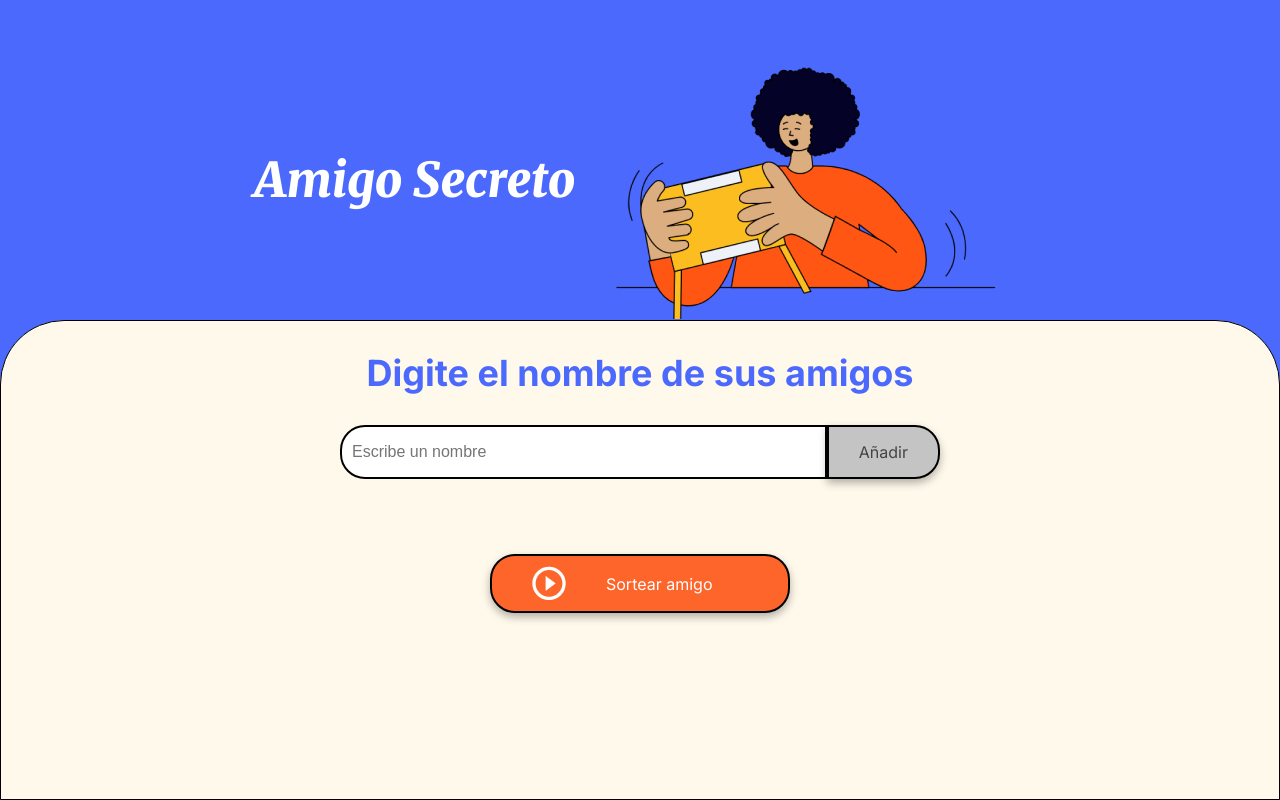
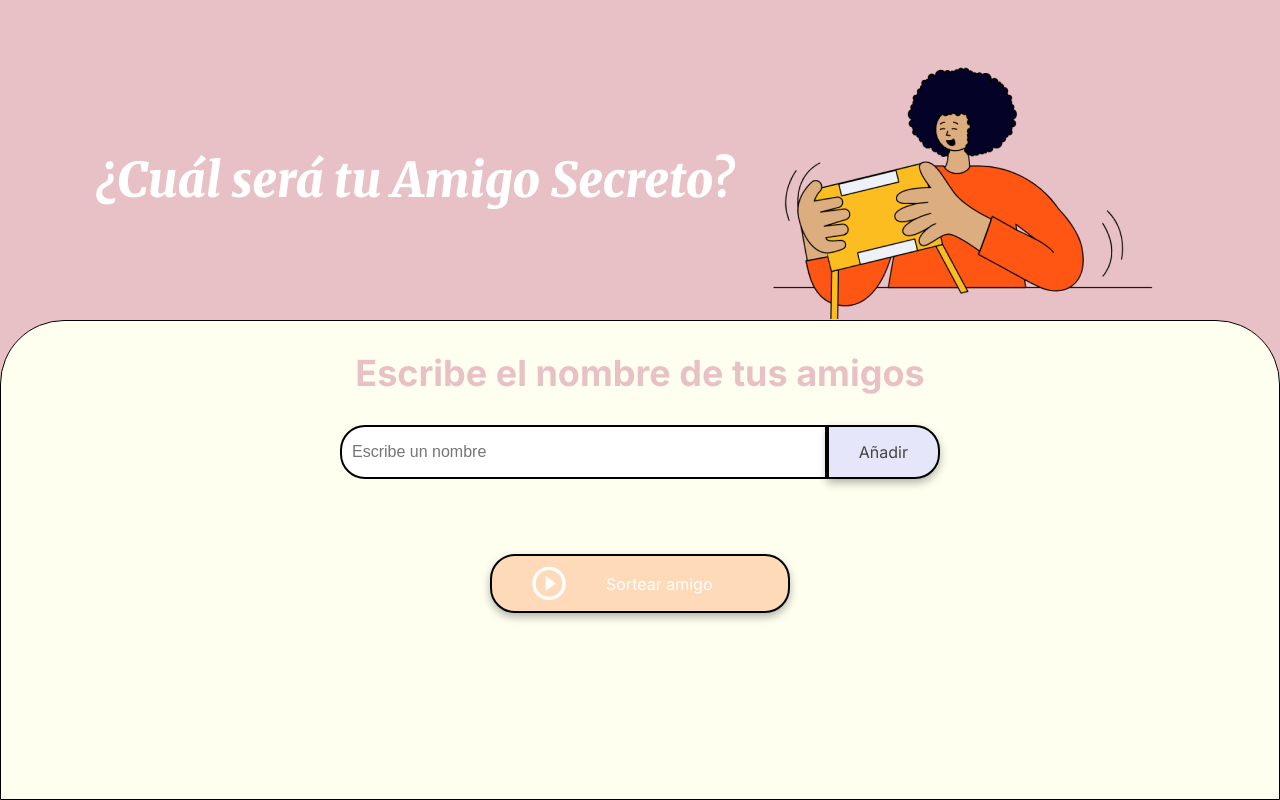
Before and after one commit to Luimavar/challenge-amigo-secreto, a plain HTML site: page index.html in a window 1280 px wide. Drawn offline with Linux system fonts and the light colour scheme.

Commit message:
Actualización

```diff
--- a/index.html
+++ b/index.html
@@ -7,18 +7,18 @@
     <link rel="preconnect" href="https://fonts.googleapis.com">
     <link rel="preconnect" href="https://fonts.gstatic.com" crossorigin>
     <link href="https://fonts.googleapis.com/css2?family=Inter:wght@100;400;700;900&family=Merriweather:ital,wght@0,300;0,400;0,700;0,900;1,300;1,400;1,700;1,900&display=swap" rel="stylesheet">
-    <title>Amigo Secreto</title>
+    <title>Juego Amigo Secreto</title>
 </head>
 
 <body>
     <main class="main-content">
         <header class="header-banner">
-            <h1 class="main-title">Amigo Secreto</h1>
+            <h1 class="main-title">¿Cuál será tu Amigo Secreto?</h1>
             <img src="assets/amigo-secreto.png" alt="Imagen representativa de amigo secreto">
         </header>
 
         <section class="input-section">
-            <h2 class="section-title">Digite el nombre de sus amigos</h2>
+            <h2 class="section-title">Escribe el nombre de tus amigos</h2>
             <div class="input-wrapper">
                 <input type="text" id="amigo" class="input-name" placeholder="Escribe un nombre">
                 <button class="button-add" onclick="agregarAmigo()">Añadir</button>
--- a/style.css
+++ b/style.css
@@ -1,9 +1,9 @@
 :root {
-    --color-primary: #4B69FD;
-    --color-secondary: #FFF9EB;
-    --color-tertiary: #C4C4C4;
-    --color-button: #fe652b;
-    --color-button-hover: #e55720;
+    --color-primary: #E8C1C6;
+    --color-secondary: #FFFFF0;
+    --color-tertiary: #E6E6FA;
+    --color-button: #FFDAB9;
+    --color-button-hover: #cfffe5;
     --color-text: #444444;
     --color-white: #FFFFFF;
 }
@@ -122,7 +122,7 @@ button {
 }
 
 .button-add:hover {
-    background-color: #a1a1a1;
+    background-color: #e5caf4;
 }
 
 /* Listas */
```
